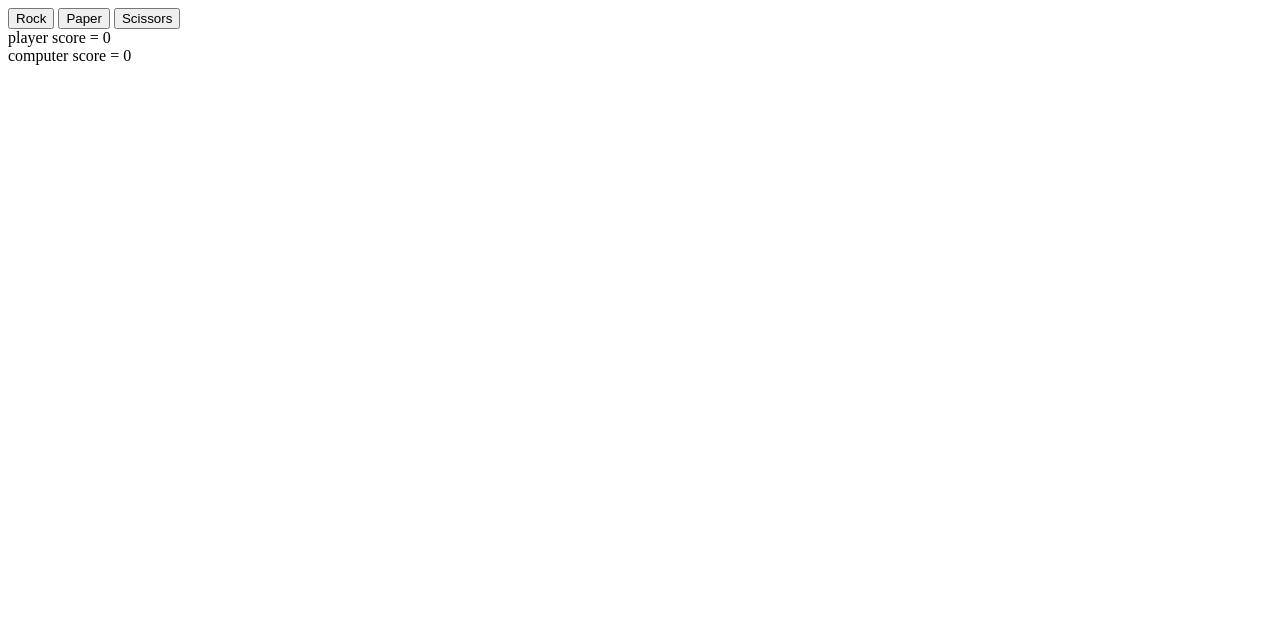
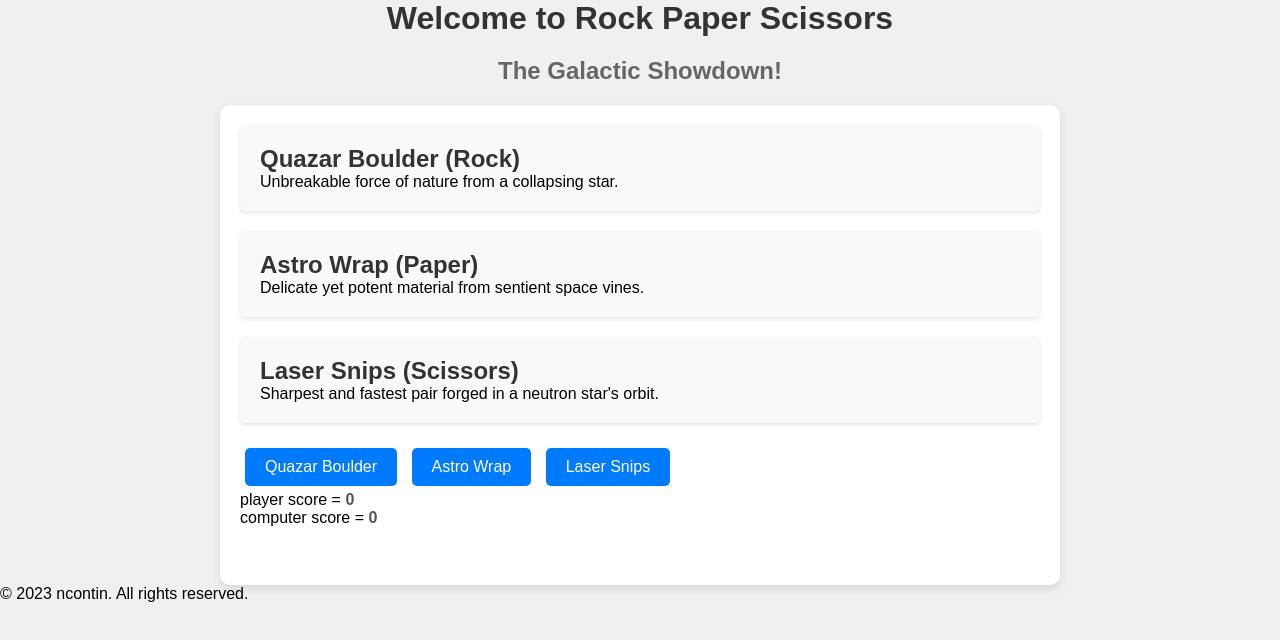
Before and after one commit to ncontin/TOP-Rock_Paper_Scissor, a plain HTML site: page index.html in a window 1280 px wide. Drawn offline with Linux system fonts and the light colour scheme.

Commit message:
add minimal styling

```diff
--- a/index.html
+++ b/index.html
@@ -5,19 +5,39 @@
         <meta name="viewport" content="width=device-width, initial-scale=1.0" />
         <title>Rock, Paper, Scissors</title>
         <script src="script.js" defer></script>
+        <link rel="stylesheet" href="style.css" />
     </head>
     <body>
+        <h1 class="header title">Welcome to Rock Paper Scissors</h1>
+        <h2 class="header sub-title">The Galactic Showdown!</h2>
         <div class="container">
-      <button id="rock">Rock</button>
-      <button id="paper">Paper</button>
-      <button id="scissors">Scissors</button>
+            <section class="element">
+                <h2>Quazar Boulder (Rock)</h2>
+                <p>Unbreakable force of nature from a collapsing star.</p>
+            </section>
+
+            <section class="element">
+                <h2>Astro Wrap (Paper)</h2>
+                <p>Delicate yet potent material from sentient space vines.</p>
+            </section>
+
+            <section class="element">
+                <h2>Laser Snips (Scissors)</h2>
+                <p>Sharpest and fastest pair forged in a neutron star's orbit.</p>
+            </section>
+            <button id="rock">Quazar Boulder</button>
+            <button id="paper">Astro Wrap</button>
+            <button id="scissors">Laser Snips</button>
 
             <div>player score = <span class="player-score"></span></div>
             <div>computer score = <span class="computer-score"></span></div>
-      <br>
+            <br />
             <div class="choice"></div>
             <div class="choice-result"></div>
             <h1 class="winner"></h1>
         </div>
+        <footer>
+            <p>&copy; 2023 ncontin. All rights reserved.</p>
+        </footer>
     </body>
 </html>
--- /dev/null
+++ b/style.css
@@ -0,0 +1,154 @@
+.title {
+    text-align: center;
+    -webkit-animation: focus-in-contract-bck 1s cubic-bezier(0.25, 0.46, 0.45, 0.94) both;
+    animation: focus-in-contract-bck 1s cubic-bezier(0.25, 0.46, 0.45, 0.94) both;
+}
+.sub-title {
+    text-align: center;
+    -webkit-animation: text-focus-in 1s cubic-bezier(0.55, 0.085, 0.68, 0.53) 1s both;
+    animation: text-focus-in 1s cubic-bezier(0.55, 0.085, 0.68, 0.53) 1s both;
+}
+
+@-webkit-keyframes focus-in-contract-bck {
+    0% {
+        letter-spacing: 1em;
+        -webkit-transform: translateZ(300px);
+        transform: translateZ(300px);
+        -webkit-filter: blur(12px);
+        filter: blur(12px);
+        opacity: 0;
+    }
+    100% {
+        -webkit-transform: translateZ(12px);
+        transform: translateZ(12px);
+        -webkit-filter: blur(0);
+        filter: blur(0);
+        opacity: 1;
+    }
+}
+@keyframes focus-in-contract-bck {
+    0% {
+        letter-spacing: 1em;
+        -webkit-transform: translateZ(300px);
+        transform: translateZ(300px);
+        -webkit-filter: blur(12px);
+        filter: blur(12px);
+        opacity: 0;
+    }
+    100% {
+        -webkit-transform: translateZ(12px);
+        transform: translateZ(12px);
+        -webkit-filter: blur(0);
+        filter: blur(0);
+        opacity: 1;
+    }
+}
+
+@-webkit-keyframes text-focus-in {
+    0% {
+        -webkit-filter: blur(12px);
+        filter: blur(12px);
+        opacity: 0;
+    }
+    100% {
+        -webkit-filter: blur(0px);
+        filter: blur(0px);
+        opacity: 1;
+    }
+}
+@keyframes text-focus-in {
+    0% {
+        -webkit-filter: blur(12px);
+        filter: blur(12px);
+        opacity: 0;
+    }
+    100% {
+        -webkit-filter: blur(0px);
+        filter: blur(0px);
+        opacity: 1;
+    }
+}
+
+body, h1, h2, p, ul, li {
+    margin: 0;
+    padding: 0;
+}
+
+body {
+    font-family: Arial, sans-serif;
+    background-color: #f0f0f0;
+}
+
+.container {
+    max-width: 800px;
+    margin: 0 auto;
+    padding: 20px;
+    background-color: #fff;
+    border-radius: 10px;
+    box-shadow: 0 4px 8px rgba(0, 0, 0, 0.1);
+}
+
+.header {
+    text-align: center;
+    margin-bottom: 20px;
+}
+
+.title {
+    color: #333;
+}
+
+.sub-title {
+    color: #666;
+}
+
+.element {
+    background-color: #f9f9f9;
+    padding: 20px;
+    margin-bottom: 20px;
+    border-radius: 5px;
+    box-shadow: 0 2px 4px rgba(0, 0, 0, 0.1);
+}
+
+.element h2 {
+    color: #333;
+}
+
+button {
+    background-color: #007bff;
+    color: #fff;
+    border: none;
+    padding: 10px 20px;
+    margin: 5px;
+    border-radius: 5px;
+    cursor: pointer;
+    font-size: 16px;
+    transition: background-color 0.3s ease-in-out;
+}
+
+button:hover {
+    background-color: #0056b3;
+}
+
+.player-score, .computer-score {
+    font-weight: bold;
+    color: #555;
+}
+
+.choice {
+    text-align: center;
+    margin-top: 20px;
+}
+
+.choice-result {
+    text-align: center;
+    margin-top: 10px;
+    font-weight: bold;
+    color: #333;
+}
+
+.winner {
+    text-align: center;
+    margin-top: 20px;
+    font-size: 24px;
+    color: #007bff;
+}
```
Lines whose indentation alone changed are shown as unchanged.
